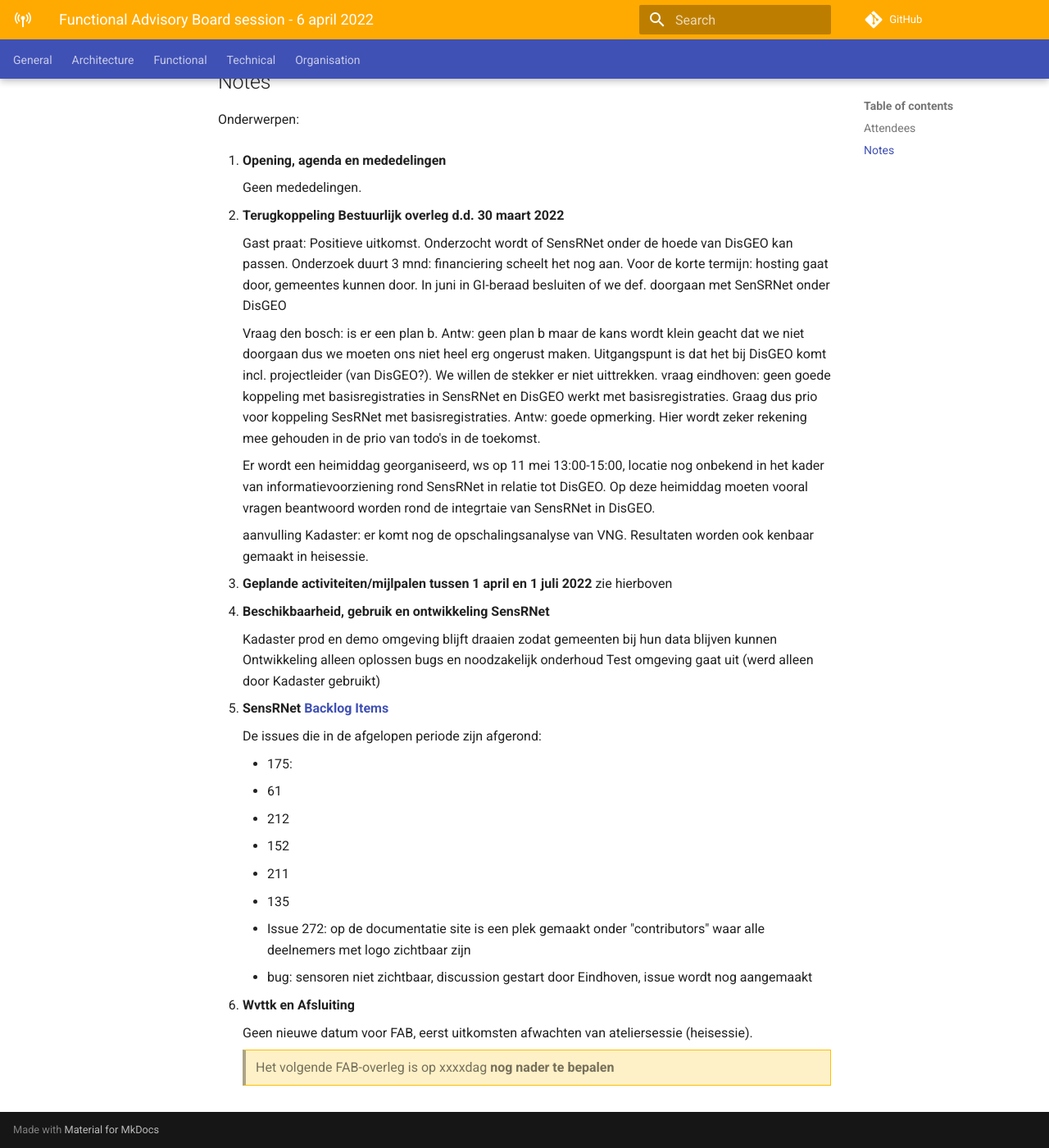
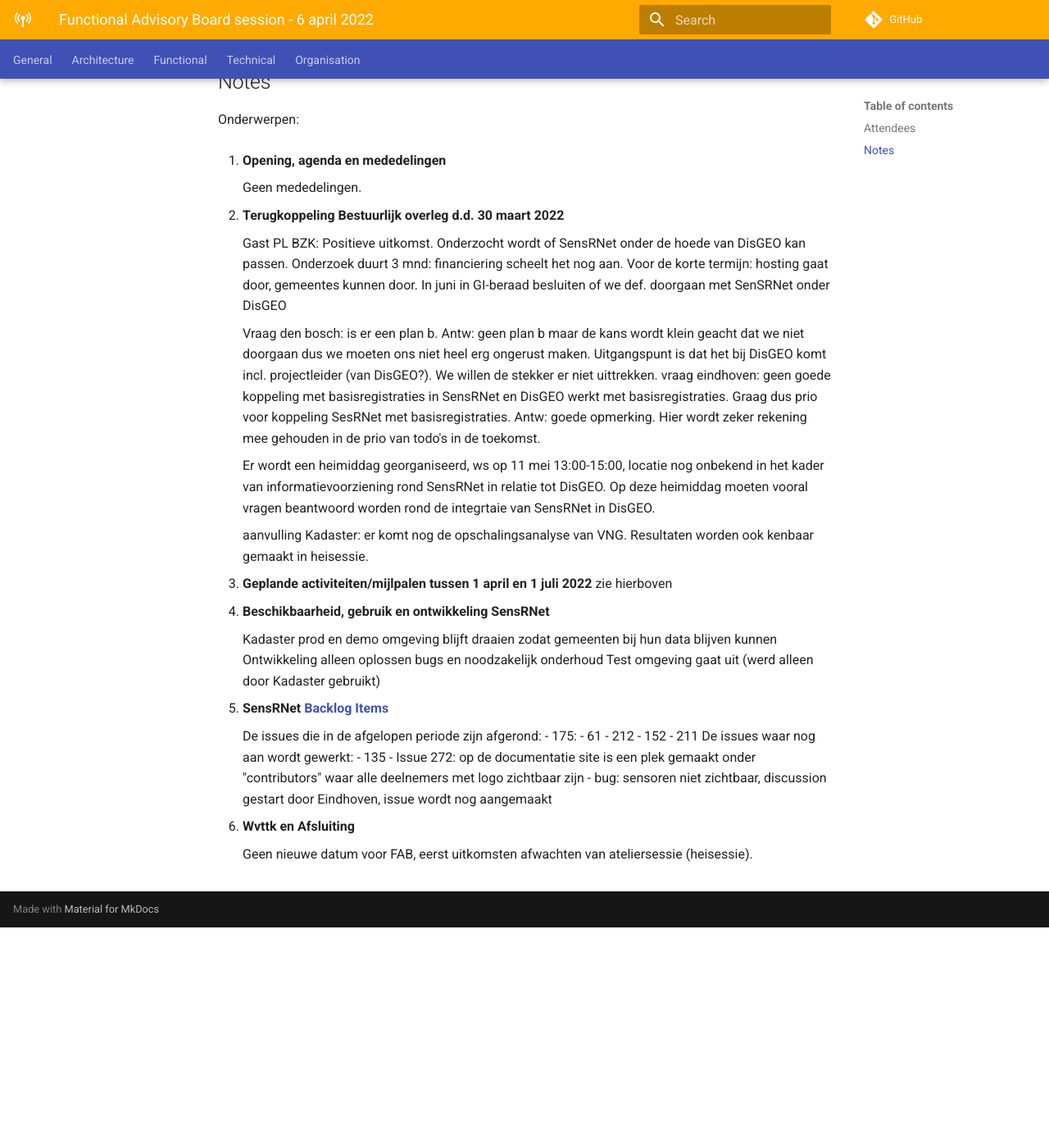
Before and after one commit to kadaster-labs/sensrnet-home, an MkDocs documentation site: the page built from docs/notes/2022-04-06-FAB-notes.md, in a window 1280 px wide and 1400 px high, scrolled down 688 px. Shown: the whole window at 82% size. Built offline with MkDocs 1.6.1 and Material for MkDocs 9.7.7, drawn with Linux system fonts in a browser that asks for light colours; comment, search, counter and statistics services are not loaded; after the commit the page ends 1819 px from its top, so only the background shows below that; some of the changed text lies outside the part shown.

Commit message:
Update 2022-04-06-FAB-notes.md

```diff
--- a/docs/notes/2022-04-06-FAB-notes.md
+++ b/docs/notes/2022-04-06-FAB-notes.md
@@ -4,19 +4,19 @@
 
 De notes van het [Functional Advisory Board](../FAB.md).
 
-> Volgende FAB-overleg is op **nog nader te bepalen**
+> Dit is *voorlopig* het laatste FAB-overleg. Er is geen afspraak gemaakt voor een volgend overleg.
 
 ## Attendees
 
 _(in alfabetische volgorde)_
 
-- v Gemeente Amsterdam
-- v Gemeente Den Bosch
-- v Gemeente Eindhoven
-- v Gemeente Helmond
-- v Gemeente Tilburg
-- v Kadaster (initiator)
-- v Gast: vertegenwoordiger rijksoverheid bzk
+- Gemeente Amsterdam
+- Gemeente Den Bosch
+- Gemeente Eindhoven
+- Gemeente Helmond
+- Gemeente Tilburg
+- Kadaster (initiator)
+- Gast: projecteleider BZK
 
 ## Notes
 
@@ -26,10 +26,9 @@
 
      Geen mededelingen.
 
-
 2. **Terugkoppeling Bestuurlijk overleg d.d. 30 maart 2022**
 
-     Gast praat:
+     Gast PL BZK:
      Positieve uitkomst.
      Onderzocht wordt of SensRNet onder de hoede van DisGEO kan passen. Onderzoek duurt 3 mnd: financiering scheelt het nog aan.
      Voor de korte termijn: hosting gaat door, gemeentes kunnen door.
@@ -57,13 +56,12 @@
 5. **SensRNet [Backlog Items](https://github.com/orgs/kadaster-labs/projects/1)**
 
      De issues die in de afgelopen periode zijn afgerond:
-
      - 175:
      - 61
      - 212
      - 152
      - 211
-
+     De issues waar nog aan wordt gewerkt:
      - 135
      - Issue 272: op de documentatie site is een plek gemaakt onder "contributors" waar alle deelnemers met logo zichtbaar zijn
      - bug: sensoren niet zichtbaar, discussion gestart door Eindhoven, issue wordt nog aangemaakt
@@ -72,5 +70,3 @@
 6. **Wvttk en Afsluiting**
 
      Geen nieuwe datum voor FAB, eerst uitkomsten afwachten van ateliersessie (heisessie).
-
-     > Het volgende FAB-overleg is op xxxxdag **nog nader te bepalen**
```
